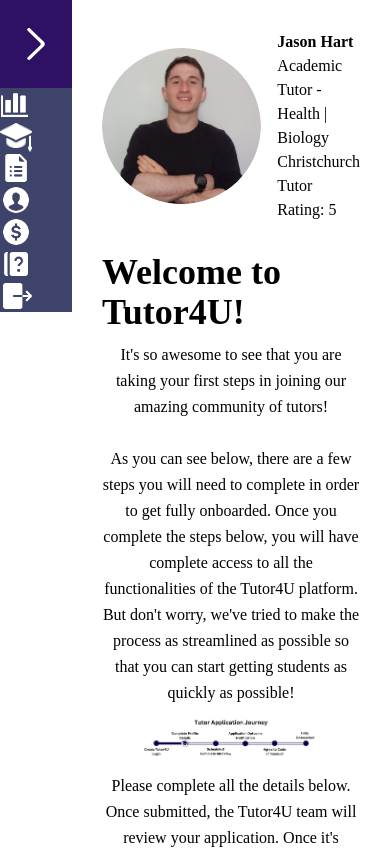
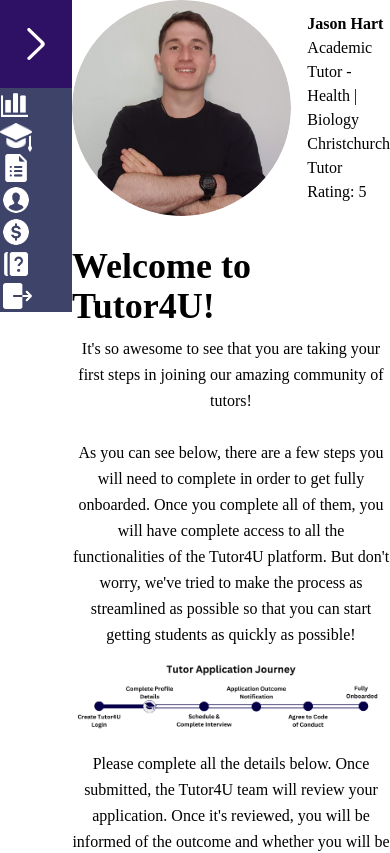
Before and after one commit to lachiestewart/Tutor4U, a React (Vite) app in the folder frontend/: page /tutoronboarding in a window 390 px wide. Shown: the top 853 px of the page. Built offline with nearby package versions, Linux system fonts and the light colour scheme; a web font is replaced by a local one.

Commit message:
In the middle of making onboarding responsive

```diff
--- a/frontend/src/components/Onboarding1.tsx
+++ b/frontend/src/components/Onboarding1.tsx
@@ -15,14 +15,14 @@
               <br />
               <br />
               As you can see below, there are a few steps you will need to
-              complete in order to get fully onboarded. Once you complete the
-              steps below, you will have complete access to all the
+              complete in order to get fully onboarded. Once you complete all of them,
+              you will have complete access to all the
               functionalities of the Tutor4U platform. But don't worry, we've
               tried to make the process as streamlined as possible so that you
               can start getting students as quickly as possible!
             </p>
             <img
-              className="w-[70%] object-cover sm:h-auto"
+              className="lg:w-[70%] sm:w-[100%] object-cover"
               src="images/img_createtutor4ulogin.png"
               alt="Stage 1: Tutor4U onboarding journey"
             />
--- a/frontend/src/pages/LoginPage.tsx
+++ b/frontend/src/pages/LoginPage.tsx
@@ -50,7 +50,7 @@
       <NavBar />
       <div className="flex flex-row md:min-h-[85vh] w-full sm:flex-col font-montserrat md:flex-row">
         {/*Login form*/}
-        <div className="md:m-5 sm:m-1 flex h-auto w-full lg:flex-row flex-col items-center rounded-[10px] bg-blue_gray-700 p-10 py-10 md:px-5">
+        <div className="md:m-5 sm:m-2 flex h-auto w-full lg:flex-row flex-col items-center rounded-[10px] bg-blue_gray-700 p-10 py-10 md:px-5">
           <div className="w-full flex items-center flex-col">
             <img
               className="mt-[20px] h-[76px]"
--- a/frontend/src/pages/TutorCodeofConduct.tsx
+++ b/frontend/src/pages/TutorCodeofConduct.tsx
@@ -8,7 +8,7 @@
   return (
     <div className="mx-auto flex w-auto items-start justify-between gap-2.5 bg-white-A700 font-montserrat md:flex-row sm:w-full sm:flex-col sm:gap-5">
       <Sidebar />
-      <div className="mx-auto flex w-auto items-start justify-between gap-2.5 bg-white-A700 font-montserrat flex-col sm:ml-[90px] md:ml-0 sm:my-5 mr-3 md:mt-0 sm:mt-[-100vh]">
+      <div className="mx-auto mr-3 flex w-auto flex-col items-start justify-between gap-2.5 bg-white-A700 font-montserrat md:ml-0 md:mt-0 sm:my-5 sm:ml-[90px] sm:mt-[-100vh]">
         <TutorDashboardProfileHeader />
         <div className="lg:gap-5 flex w-full flex-col items-center justify-start md:w-full sm:gap-2">
           <h1>Tutor4U Code of Conduct</h1>
--- a/frontend/src/pages/TutorOnboarding.tsx
+++ b/frontend/src/pages/TutorOnboarding.tsx
@@ -8,33 +8,30 @@
 import Onboarding4 from "components/Onboarding4";
 
 const TutorOnboarding: React.FC = () => {
-
-  const Onboarding: React.FC<{stage: number}> = ({stage}) => {
-    switch(stage) {
+  const Onboarding: React.FC<{ stage: number }> = ({ stage }) => {
+    switch (stage) {
       case 1:
-        return <Onboarding1 />
+        return <Onboarding1 />;
       case 2:
-        return <Onboarding2 />
+        return <Onboarding2 />;
       case 3:
-        return <Onboarding3 />
+        return <Onboarding3 />;
       case 4:
-        return <Onboarding4 />
-    };
+        return <Onboarding4 />;
+    }
     return <p>Invalid Onboarding Stage</p>;
   };
 
   const [onboardingStage, setOnboardingStage] = useState<number>(1);
 
   return (
-
-    <div className="mx-auto flex w-auto flex-row items-start justify-between bg-white-A700 font-montserrat md:w-full md:flex-col md:gap-5 sm:w-full sm:flex-col sm:gap-5">
+    <div className="mx-auto flex w-auto flex-row items-start justify-between bg-white-A700 font-montserrat md:w-full md:flex-row md:gap-5 sm:w-full sm:flex-col sm:gap-2">
       <Sidebar />
-      <div className="flex w-full flex-col items-start justify-start gap-2.5 p-[30px] md:px-5">
+      <div className="flex w-full flex-col items-start justify-start gap-2.5 md:p-[30px] sm:py-3 sm:pr-2 md:px-5 md:mt-0 sm:mt-[-100vh] sm:pl-20">
         <TutorDashboardProfileHeader />
-        <Onboarding stage={onboardingStage}/>
+        <Onboarding stage={onboardingStage} />
       </div>
     </div>
-
   );
 };
 
```
